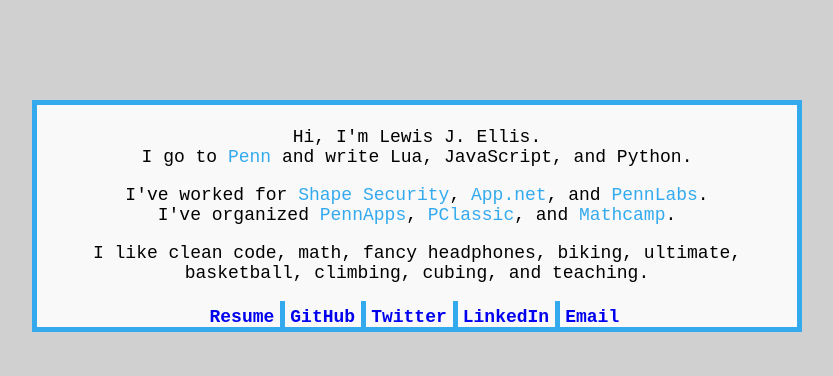
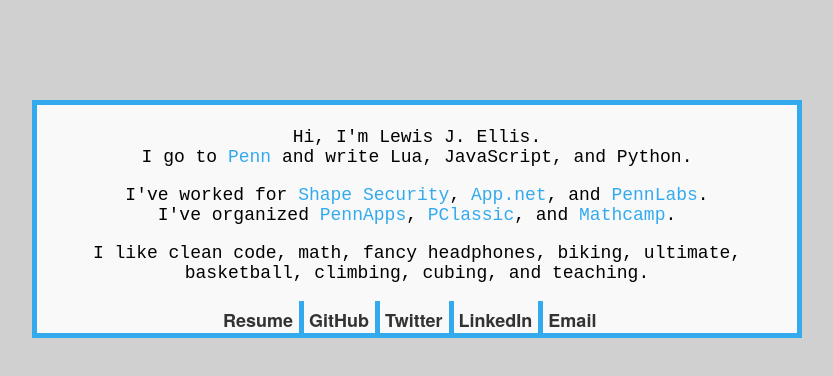
Before and after one commit to LewisJEllis/lewisjellis.github.io, a plain HTML site: page index.html in a window 1280 px wide. Shown: the whole page, without its empty margins (223-1056 px from the left). Drawn offline with Linux system fonts and the light colour scheme.

Commit message:
Fix link colors, change font

```diff
--- a/css/style.css
+++ b/css/style.css
@@ -5,7 +5,8 @@ body {
   font-family: "Courier New", Courier, monospace;
 }
 
-a {
+a, a:visited {
+  color: #333;
   text-decoration: none;
 }
 
@@ -48,7 +49,7 @@ div#links {
 }
 
 div#links ul {
-  width: 425px; /* should try to be more dynamic about this */
+  width: 410px; /* should try to be more dynamic about this */
   margin-left: auto;
   margin-right: auto;
   padding-left: 0;
@@ -58,13 +59,6 @@ div#links li {
   display: block;
   float: left;
   padding-top: 6px;
-  border-left-style: solid;
-  border-color: #3ae;
-  border-left-width: 5px;
-}
-
-div#links li.left {
-  border-left-style: none;
 }
 
 div#links li:hover {
@@ -72,7 +66,19 @@ div#links li:hover {
 }
 
 div#links a {
-  padding-bottom: 6px;
-  padding-right: 6px;
+  border-left-style: solid;
+  border-color: #3ae;
+  border-left-width: 5px;
+  padding: 6px;
   padding-left: 5px;
+  font-family: HelveticaNeue, 'Helvetica Neue', Helvetica, Arial, sans-serif;
 }
+
+div#links a.left {
+  border-left-style: none;
+  padding-left: 11px;
+}
+
+div#links a.right {
+  padding-right: 11px;
+}
--- a/index.html
+++ b/index.html
@@ -23,11 +23,11 @@
 
     <div id="links">
       <ul>
-        <li class='left'><a class='link' href='LewisJEllis.pdf'>Resume</a></li>
+        <li><a class='link left' href='LewisJEllis.pdf'>Resume</a></li>
         <li><a class='link' href='https://github.com/LewisJEllis/'>GitHub</a></li>
         <li><a class='link' href='https://twitter.com/LewisJEllis/'>Twitter</a></li>
         <li><a class='link' href='http://www.linkedin.com/in/lewisjellis/'>LinkedIn</a></li>
-        <li><a class='link' href=''>Email</a></li>
+        <li><a class='link right' href=''>Email</a></li>
       </ul>
     </div>
   </div>
```
